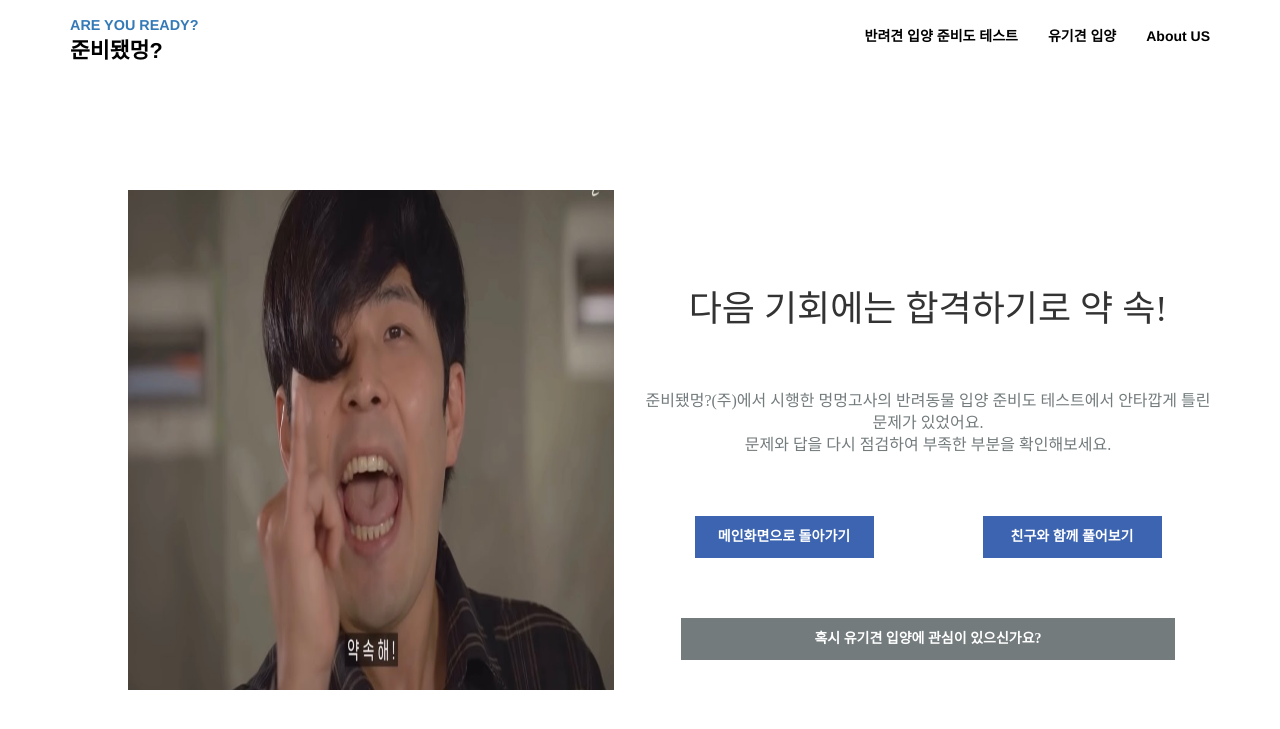
After one commit to Linho1150/WALWALCREW_HACKATHON, a Django app: page /fail in a window 1280 px wide. The commit adds this page. Shown: the top 729 px of the page. Run offline with Django 3.2, Linux system fonts and the light colour scheme; some libraries are stand-ins or nearby versions.

Commit message:
update fail page

```diff
--- a/walwalcrew/communication/views.py
+++ b/walwalcrew/communication/views.py
@@ -11,10 +11,7 @@ def list(request):
 
 def add(request):
     if request.method == 'POST':
-        print("여기까지옴")
-        print(request.POST)
         if request.POST.get('title') and request.POST.get('nickname') and request.POST.get('text') and request.POST.get('cateogry') and request.POST.get('answer'):
-            print("대박")
             post=question_list()
             post.cateogry= request.POST.get('cateogry')
             post.title= request.POST.get('title')
--- /dev/null
+++ b/walwalcrew/question/templates/fail.html
@@ -0,0 +1,178 @@
+{% load static %}
+
+<!DOCTYPE html>
+<html lang="en">
+<head>
+    <meta charset="UTF-8">
+    <meta http-equiv="X-UA-Compatible" content="IE=edge">
+    <meta name="viewport" content="width=device-width, initial-scale=1.0">
+    <title>준비됐멍?(Failure)</title>
+    <link rel="icon" href="/img/favicon.ico'">
+    <link rel="shortcut icon" href="/img/favicon.ico">
+    <link rel="stylesheet" href="https://maxcdn.bootstrapcdn.com/bootstrap/3.3.2/css/bootstrap.min.css">
+    <link rel="stylesheet" href="https://maxcdn.bootstrapcdn.com/bootstrap/3.3.2/css/bootstrap-theme.min.css">
+    <script src="https://maxcdn.bootstrapcdn.com/bootstrap/3.3.2/js/bootstrap.min.js"></script>
+</head>
+<body>
+    <nav class="navbar navbar-static-top bg-white">
+        <div class="container">
+          <div class="navbar-brand brand_flex">
+            <div style="font-weight:bold;color: #3C64B1;font-size: 80%;"><a href="/" style="text-decoration: none;">ARE YOU READY?</a></div>
+            <div style="font-weight:bold;font-size: 120%; margin-top: 5%;">준비됐멍?</div>
+          </div>
+          <ul class="nav navbar-nav navbar-right" style="margin-top:1%">
+            <li class="active"><a href="test_page.html" onmouseout="change5(this)" onmouseover="change6(this)">반려견 입양 준비도 테스트</a></li>
+            <li><a href="/" onmouseout="change5(this)" onmouseover="change6(this)">유기견 입양</a></li>
+            <li><a href="/" onmouseout="change5(this)" onmouseover="change6(this)">About US</a></li>
+          </ul>
+        </div>
+      </nav>
+    <main>
+        <div class="Img">
+            <img style="width: 38%; height: 500px; position:absolute; right: 52%;" src="/img/failure.png">
+        </div>
+        <div id="title">
+            <h1>다음 기회에는 합격하기로 약 속!</h1>
+            <div>
+                <h3 id="subtitle">준비됐멍?(주)에서 시행한 멍멍고사의 반려동물 입양 준비도 테스트에서 안타깝게 틀린 문제가 있었어요.<br>문제와 답을 다시 점검하여 부족한 부분을 확인해보세요.</h3>
+            </div>
+            <div class="button">
+                <button onclick="location.href='main_page.html'" id="back" onmouseout="change2(this)" onmouseover="change1(this)">메인화면으로 돌아가기</button>
+                <button a href="#" onclick="clip(); return false;" id="sns" onmouseout="change2(this)" onmouseover="change1(this)">친구와 함께 풀어보기</button>
+            </div>
+            <div class="ban">
+                <button onclick="location.href='http://saac.kr/?act=board&bbs_code=sub2_1'" id="banner" onmouseout="change3(this)" onmouseover="change4(this)">혹시 유기견 입양에 관심이 있으신가요?</button>
+            </div>
+        </div>
+
+    </main>
+</body>
+<style>
+    .ban {
+        display: flex;
+        justify-content: center;
+        margin-top: 60px;
+        font-size: 14px;
+    }
+    .button {
+        display: flex;
+        justify-content: space-around;
+        margin-top: 60px;
+
+    }
+    #back {
+        font-size: 14px;
+        font-weight: bold;
+        background-color: #3C64B1;
+        color: #FFFFFF;
+        border: 2px solid #3C64B1;
+        padding:  0.5%;
+        padding-left: 1%;
+        padding-right: 1%;
+        margin-left: 2%;
+        margin-right: 2%;
+        width: 179px;
+        height: 42px;
+    }
+    #sns {
+        font-size: 14px;
+        font-weight: bold;
+        background-color: #3C64B1;
+        color: #FFFFFF;
+        border: 2px solid #3C64B1;
+        padding:  0.5%;
+        padding-left: 1%;
+        padding-right: 1%;
+        margin-left: 2%;
+        margin-right: 2%;
+        width: 179px;
+        height: 42px;
+    }
+    #banner {
+        font-size: 14px;
+        font-weight: bold;
+        background-color: #737B7D;
+        color: white;
+        border: 2px solid #737B7D;
+        padding:  0.5%;
+        padding-left: 1%;
+        padding-right: 1%;
+        margin-left: 2%;
+        margin-right: 2%;
+        width: 494px;
+        height: 42px;
+    }
+    #title {
+        font-family: Mulish;
+        font-style: normal;
+        font-weight: bold;
+        font-size: 32px;
+        width: 45%;
+        position: absolute;
+        left: 50%;
+        text-align: center;
+        margin-top: 80px;
+    }
+    #subtitle {
+
+        font-family: Mulish;
+        font-style: normal;
+        font-size: 16px;
+        line-height: 22px;
+        color: #737B7D;
+        margin-top: 60px;
+
+    }
+
+    .navbar-right li a{
+      color: black;
+      font-weight: bold;
+    }
+    nav{
+      color: black;
+    }
+    .Img {
+    position:relative;
+    margin-bottom: 10%;
+    }
+  </style>
+
+  <script lang="JavaScript">
+    function change1(obj) {
+      obj.style.background = '#FFFFFF';
+      obj.style.color = '#3C64B1';
+    }
+
+    function change2(obj){
+        obj.style.background = '#3C64B1';
+        obj.style.color = '#FFFFFF';
+      }
+    function change3(obj){
+        obj.style.background = '#737B7D';
+        obj.style.color = 'white';
+      }
+    function change4(obj){
+      obj.style.background = 'white';
+      obj.style.color = 'black';
+      }
+    function change5(obj){
+      obj.style.color = 'black';
+      }
+    function change6(obj){
+      obj.style.color = '#3C64B1';
+     }
+    function clip(){
+
+      var url = '';
+      var textarea = document.createElement("textarea");
+      document.body.appendChild(textarea);
+      url = 'http://127.0.0.1:8000/';
+      textarea.value = url;
+      textarea.select();
+      document.execCommand("copy");
+      document.body.removeChild(textarea);
+      alert("URL이 복사되었습니다.")
+    }
+
+  </script>
+</html>
--- a/walwalcrew/question/views.py
+++ b/walwalcrew/question/views.py
@@ -13,12 +13,15 @@ def question(request):
     data = {"questions": questions}
     return render(request,'question.html',data)
 
+def question_fail(request):
+    return render(request,'fail.html');
+
 def question_pass(request,passnum):
     module_dir = os.path.dirname(__file__)
-    text1 = "leejaejun"
-    text2 = "20210820"
-    text3 = "19827389123"
-    text4 = "leejaejun"
+    text1 = "walwal"
+    text2 = "20210806"
+    text3 = "1234"
+    text4 = "walwalcrew"
 
     img = cv2.imread(os.path.join(module_dir+'\\templates\\blank.jpg'), cv2.IMREAD_COLOR)
 
--- a/walwalcrew/static/css/walwalcss_sub.css
+++ b/walwalcrew/static/css/walwalcss_sub.css
@@ -8,7 +8,7 @@
     transition: all 500ms ease-out 1ms;
   }
   .question .title h1{
-    font-size:3vmin;
+    font-size:6vmin;
   }
   .subtitle h3{
     color:gray;
--- a/walwalcrew/walwalcrew/urls.py
+++ b/walwalcrew/walwalcrew/urls.py
@@ -26,6 +26,8 @@ urlpatterns = [
     path('comm/',communication.views.list,name='communication'),
     path('comm_add/',communication.views.add,name='communication_add'),
     path('comm/<int:question_id>',communication.views.detail,name='comm_detail'),
-    path('pass/<int:passnum>',question.views.question_pass,name='question_pass')
+    path('pass/<int:passnum>',question.views.question_pass,name='question_pass'),
+    path('fail',question.views.question_fail,name='question_fail')
+
 ]
 urlpatterns += static(settings.STATIC_URL, document_root=settings.STATIC_ROOT)
```
Also changed, not shown: walwalcrew/communication/templates/sub.html (+3 -41 lines), walwalcrew/static/img/failure.png (added).
